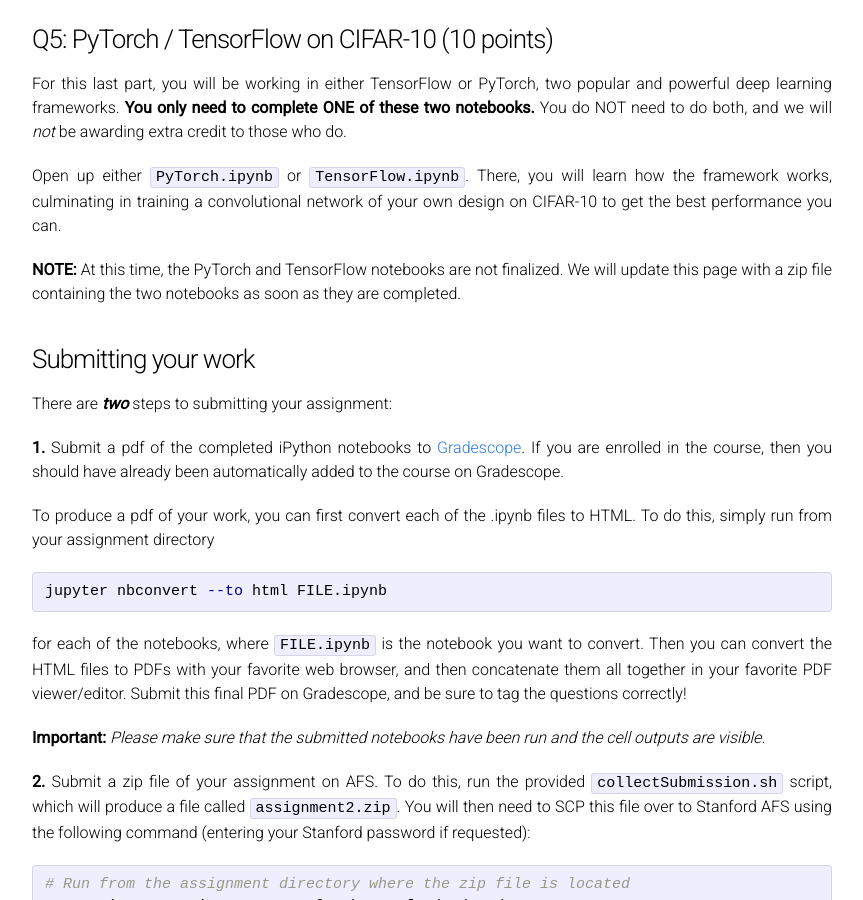
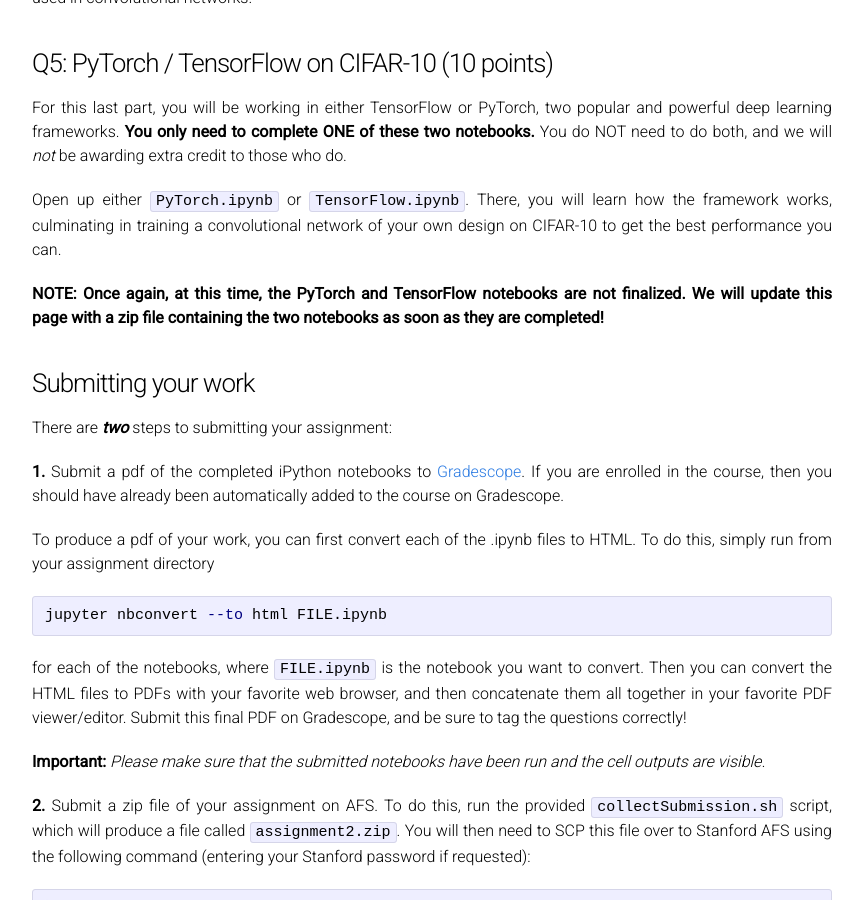
Before and after one commit to cs231n/cs231n.github.io, a Jekyll site: the page built from assignments/2018/assignment2.md, in a window 1280 px wide and 900 px high, scrolled down 1938 px. Shown: the whole window, without its empty margins (208-1071 px from the left). Built offline with Jekyll 4.4.1, drawn with Linux system fonts in a browser that asks for light colours; some of the changed text lies outside the part shown.

Commit message:
Repeated note about TF and PT notebooks

```diff
--- a/assignments/2018/assignment2.md
+++ b/assignments/2018/assignment2.md
@@ -69,7 +69,7 @@
 
 Open up either `PyTorch.ipynb` or `TensorFlow.ipynb`. There, you will learn how the framework works, culminating in training a  convolutional network of your own design on CIFAR-10 to get the best performance you can.
 
-**NOTE:** At this time, the PyTorch and TensorFlow notebooks are not finalized. We will update this page with a zip file containing the two notebooks as soon as they are completed.
+**NOTE: Once again, at this time, the PyTorch and TensorFlow notebooks are not finalized. We will update this page with a zip file containing the two notebooks as soon as they are completed!**
 
 
 ### Submitting your work
```
Also changed, not shown: other parts of assignments/2018/assignment2.md (+1 -1 lines).
